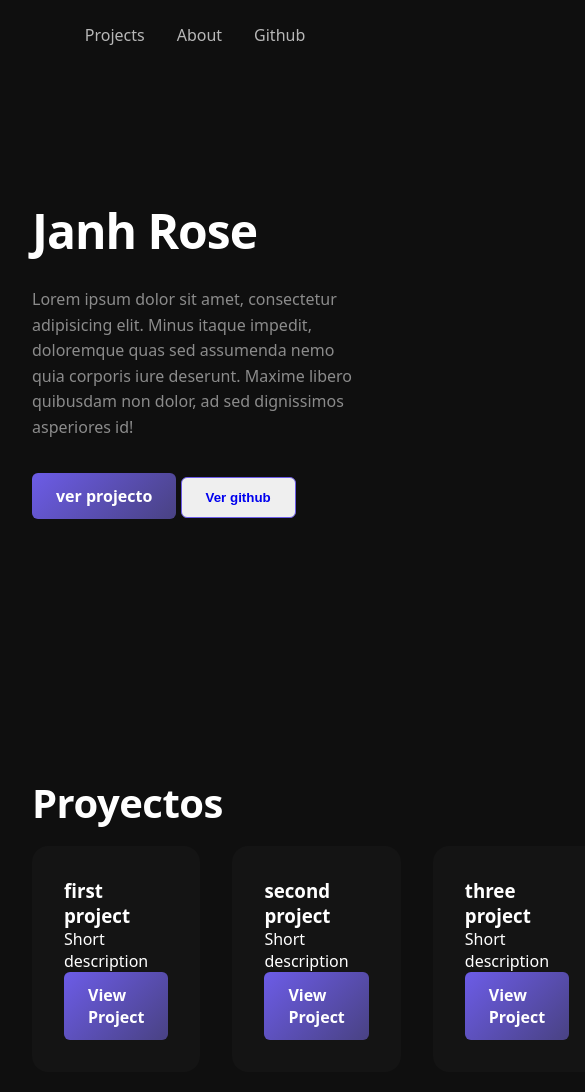
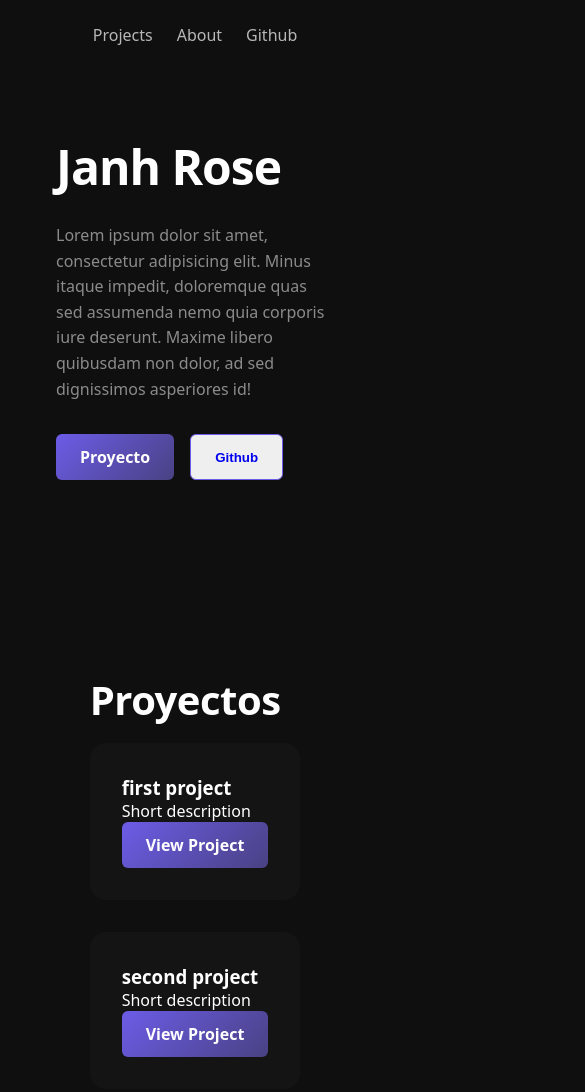
Before and after one commit to JanhRose/frontend-fundamentals, a plain HTML site: page indie-landing-page/index.html in a window 390 px wide. Shown: the top 1092 px of the page, 585 px wide, since content can reach past the window. Drawn offline with Linux system fonts and the light colour scheme.

Commit message:
add: responsive

```diff
--- a/indie-landing-page/index.html
+++ b/indie-landing-page/index.html
@@ -37,14 +37,14 @@
             asperiores id!
           </p>
           <div class="hero-actions">
-            <a href="#" class="btn btn-primary">ver projecto</a>
+            <a href="#" class="btn btn-primary">Proyecto</a>
             <!-- Esto es temporal. el <a> dentro del button -->
             <button type="button" class="btn btn-secondary">
               <a
                 class="hero-link"
                 href="https://github.com/JanhRose"
                 target="_blank"
-                >Ver github</a
+                >Github</a
               >
             </button>
           </div>
--- a/indie-landing-page/styles.css
+++ b/indie-landing-page/styles.css
@@ -119,8 +119,10 @@ section {
 }
 
 .hero-actions {
+  display: flex;
+  gap: 1rem;
+  margin-top: 2rem;
 }
-
 .hero-link {
   text-decoration: none;
 }
@@ -190,3 +192,24 @@ footer {
 .footer-links a:hover {
   opacity: 1;
 }
+
+@media (max-width: 768px) {
+  .cards {
+    grid-template-columns: 1fr;
+  }
+
+  .navbar-list {
+    justify-content: center;
+    gap: 1.5rem;
+  }
+
+  .hero {
+    padding: 4rem 1.5rem;
+  }
+
+  .footer-content {
+    flex-direction: column;
+    gap: 1rem;
+    text-align: center;
+  }
+}
```
